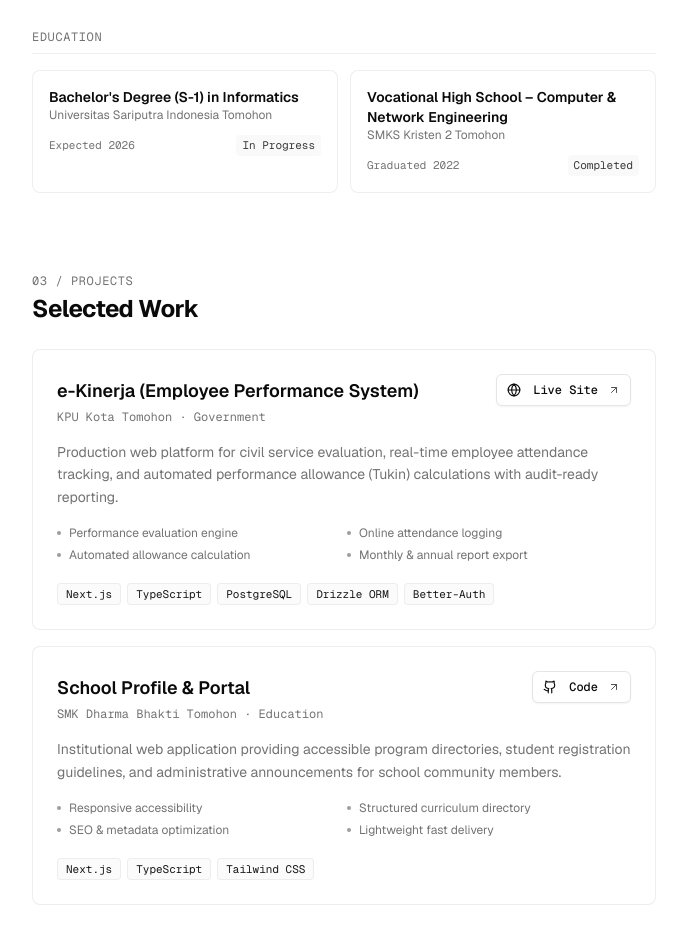
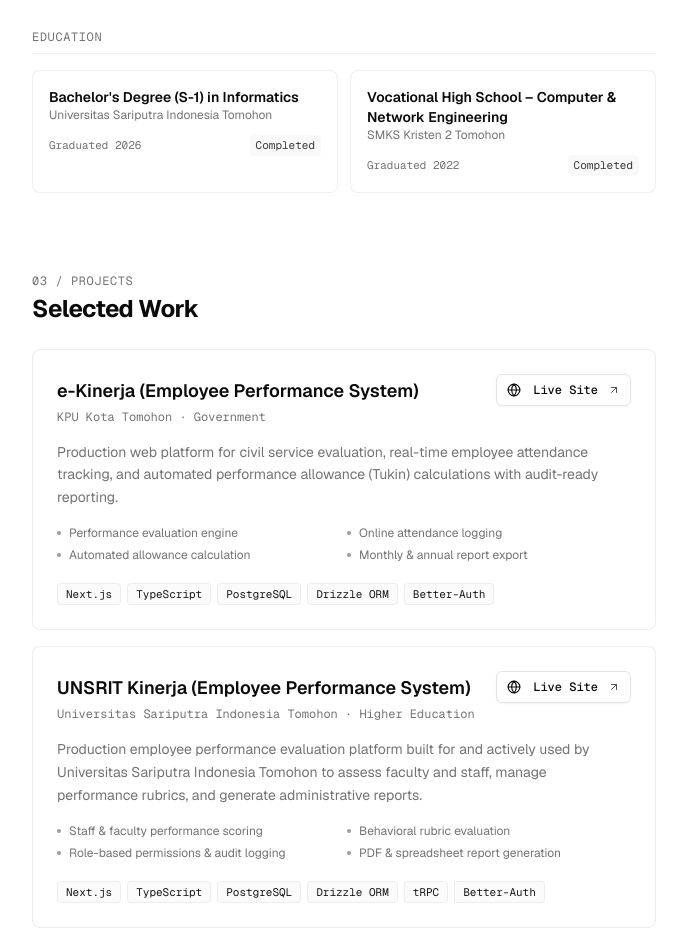
Before and after one commit to kereh/portfolio, a Next.js app: page / in a window 1280 px wide. Shown: the part 1440-2392 px from the top of the page, without its empty margins (296-983 px from the left). Built offline with nearby package versions, Linux system fonts and the light colour scheme.

Commit message:
feat(about,experience,projects): update education status and projects
- Update education status to graduated
- Replace school profile project with UNSRIT Kinerja system

```diff
--- a/src/app/_components/about.tsx
+++ b/src/app/_components/about.tsx
@@ -24,8 +24,8 @@
           attendance tracking, and institutional web portals.
         </p>
         <p>
-          Currently completing a Bachelor&apos;s degree in Informatics at
-          Universitas Sariputra Indonesia Tomohon (class of 2026).
+          Completed a Bachelor&apos;s degree (S-1) in Informatics at Universitas
+          Sariputra Indonesia Tomohon (graduated 2026).
         </p>
       </div>
     </section>
--- a/src/app/_components/experience.tsx
+++ b/src/app/_components/experience.tsx
@@ -30,8 +30,8 @@
   {
     degree: "Bachelor's Degree (S-1) in Informatics",
     school: "Universitas Sariputra Indonesia Tomohon",
-    period: "Expected 2026",
-    status: "In Progress",
+    period: "Graduated 2026",
+    status: "Completed",
   },
   {
     degree: "Vocational High School – Computer & Network Engineering",
--- a/src/app/_components/projects.tsx
+++ b/src/app/_components/projects.tsx
@@ -19,19 +19,26 @@
     githubLink: null,
   },
   {
-    title: "School Profile & Portal",
-    client: "SMK Dharma Bhakti Tomohon · Education",
+    title: "UNSRIT Kinerja (Employee Performance System)",
+    client: "Universitas Sariputra Indonesia Tomohon · Higher Education",
     description:
-      "Institutional web application providing accessible program directories, student registration guidelines, and administrative announcements for school community members.",
-    tech: ["Next.js", "TypeScript", "Tailwind CSS"],
+      "Production employee performance evaluation platform built for and actively used by Universitas Sariputra Indonesia Tomohon to assess faculty and staff, manage performance rubrics, and generate administrative reports.",
+    tech: [
+      "Next.js",
+      "TypeScript",
+      "PostgreSQL",
+      "Drizzle ORM",
+      "tRPC",
+      "Better-Auth",
+    ],
     highlights: [
-      "Responsive accessibility",
-      "Structured curriculum directory",
-      "SEO & metadata optimization",
-      "Lightweight fast delivery",
+      "Staff & faculty performance scoring",
+      "Behavioral rubric evaluation",
+      "Role-based permissions & audit logging",
+      "PDF & spreadsheet report generation",
     ],
-    externalLink: null,
-    githubLink: "https://github.com/kereh",
+    externalLink: "https://kinerja.unsrittomohon.ac.id/",
+    githubLink: null,
   },
 ];
 
```
